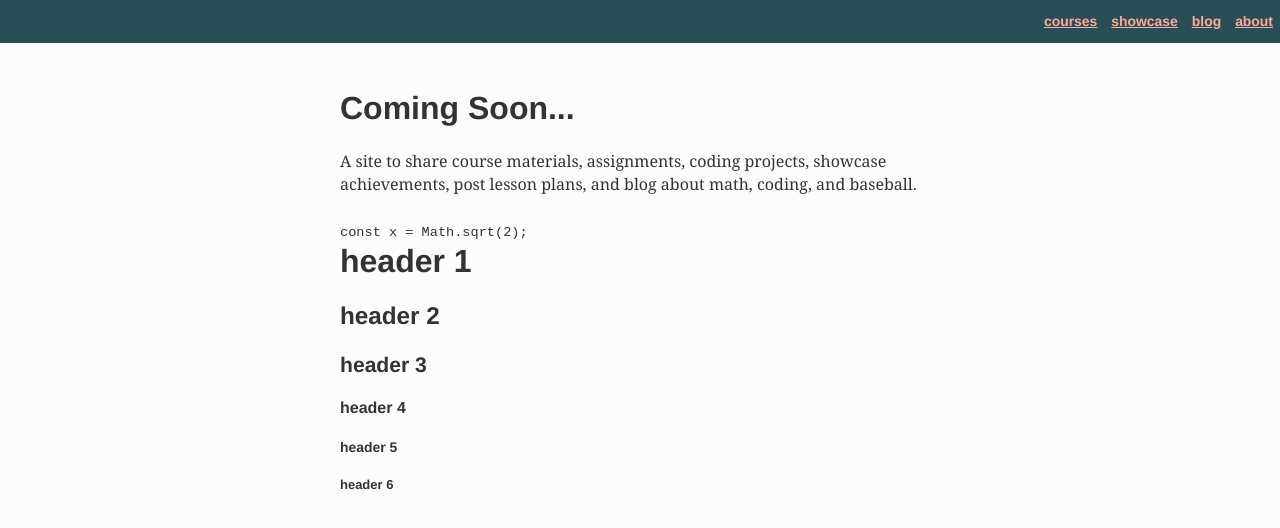
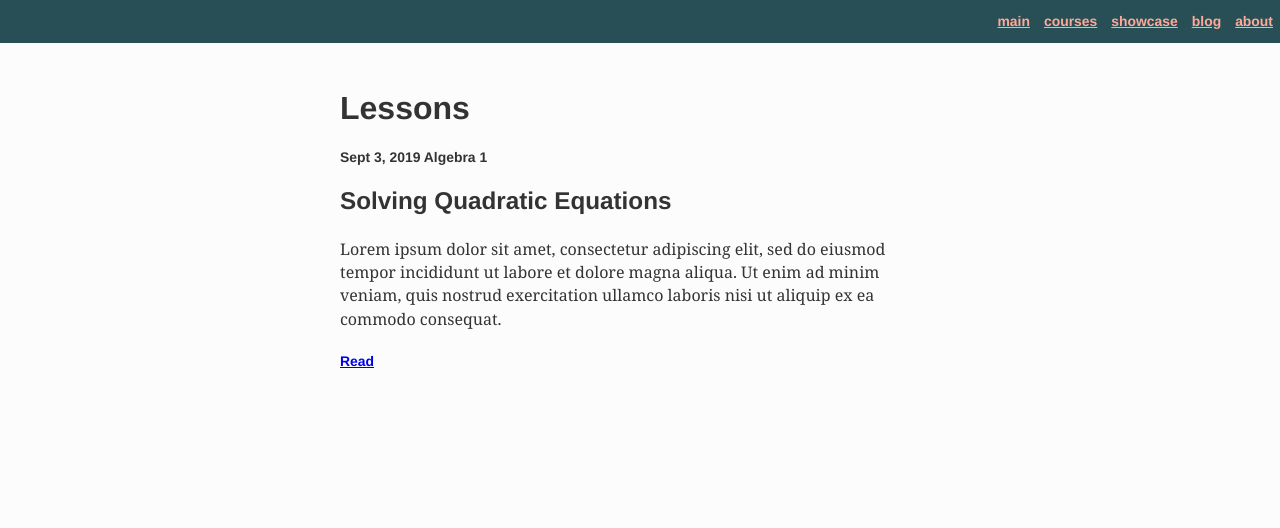
Before and after one commit to lamsond/morning-moon, a Gatsby site in the folder lamsite/: page / in a window 1280 px wide. Built offline with nearby package versions, Linux system fonts and the light colour scheme; Gatsby itself is replaced by a stand-in of ours.

Commit message:
added lessonNugget

```diff
--- /dev/null
+++ b/lamsite/src/components/lessonNugget.js
@@ -0,0 +1,19 @@
+import React from 'react';
+import { Link } from 'gatsby';
+
+export default () => {
+    return (
+        <div>
+            <h5>Sept 3, 2019 <span>Algebra 1</span></h5>
+            <h2>Solving Quadratic Equations</h2>
+            <p>
+                Lorem ipsum dolor sit amet, consectetur adipiscing
+                 elit, sed do eiusmod tempor incididunt ut labore
+                  et dolore magna aliqua. Ut enim ad minim veniam,
+                   quis nostrud exercitation ullamco laboris nisi
+                    ut aliquip ex ea commodo consequat.
+            </p>
+            <h5><Link to='/'>Read</Link></h5>
+        </div>
+    );
+}
--- a/lamsite/src/components/top.js
+++ b/lamsite/src/components/top.js
@@ -7,6 +7,7 @@ export default () => {
     return (
         <div className={topStyles.top}>
             <ul  className={topStyles.list}>
+            <li><h5><Link to='/'>main</Link></h5></li>
                 <li><h5><Link to='/courses/'>courses</Link></h5></li>
                 <li><h5><Link to='/showcase/'>showcase</Link></h5></li>
                 <li><h5><Link to='/blog/'>blog</Link></h5></li>
--- a/lamsite/src/pages/index.js
+++ b/lamsite/src/pages/index.js
@@ -1,19 +1,10 @@
 import React from "react"
 import Layout from "../components/layout.js";
+import LessonNugget from '../components/lessonNugget.js';
 
 export default () => (
 <Layout>
-    <h1>Coming Soon...</h1>
-    <p>A site to share course materials, assignments,
-        coding projects, showcase achievements, post lesson plans,
-        and blog about math, coding, and baseball.
-    </p>
-    <code>const x = Math.sqrt(2);</code>
-    <h1>header 1</h1>
-    <h2>header 2</h2>
-    <h3>header 3</h3>
-    <h4>header 4</h4>
-    <h5>header 5</h5>
-    <h6>header 6</h6>
+    <h1>Lessons</h1>
+    <LessonNugget />
 </Layout>
 );
```
Also changed, not shown: lamsite/src/components/lessonNugget.module.css (added).
